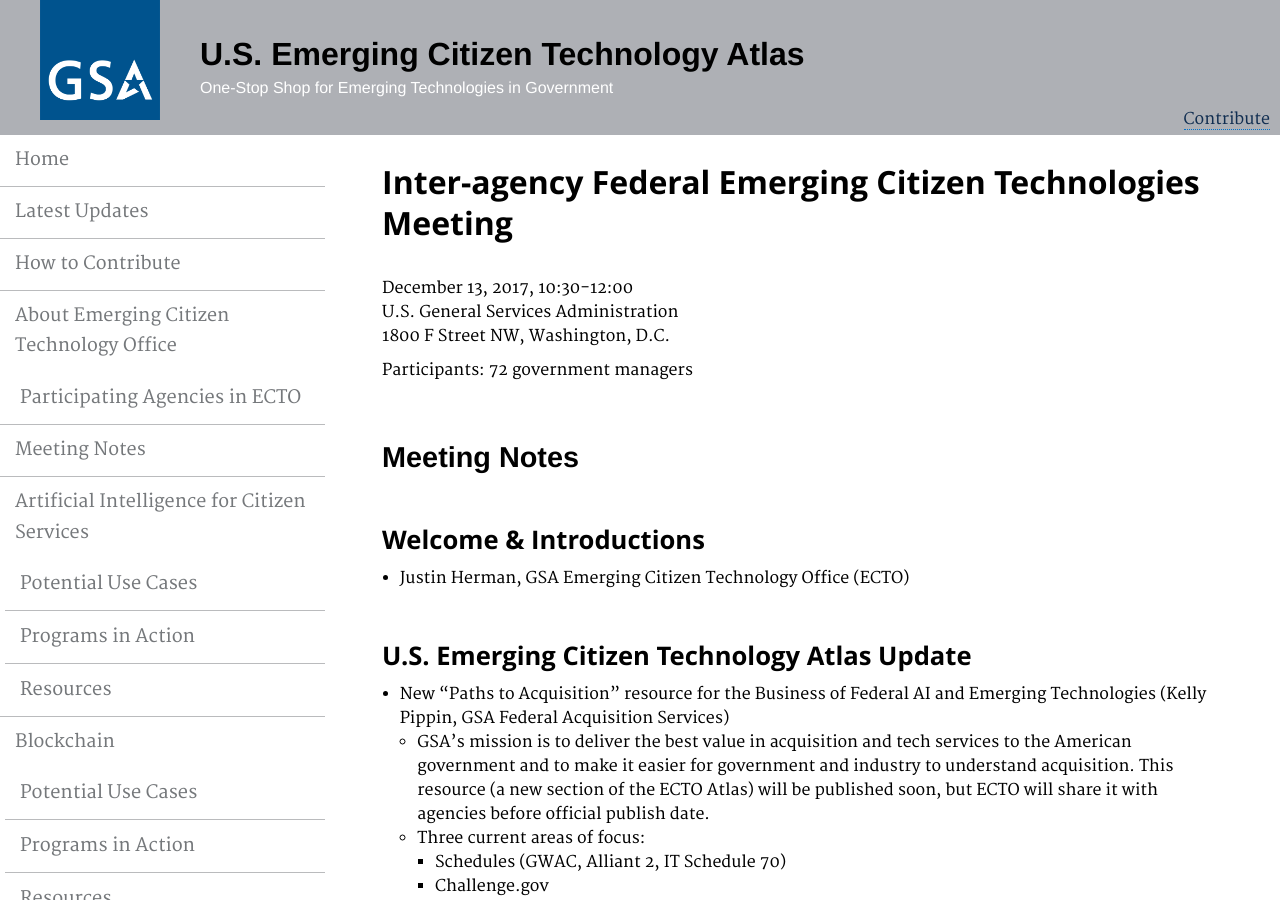
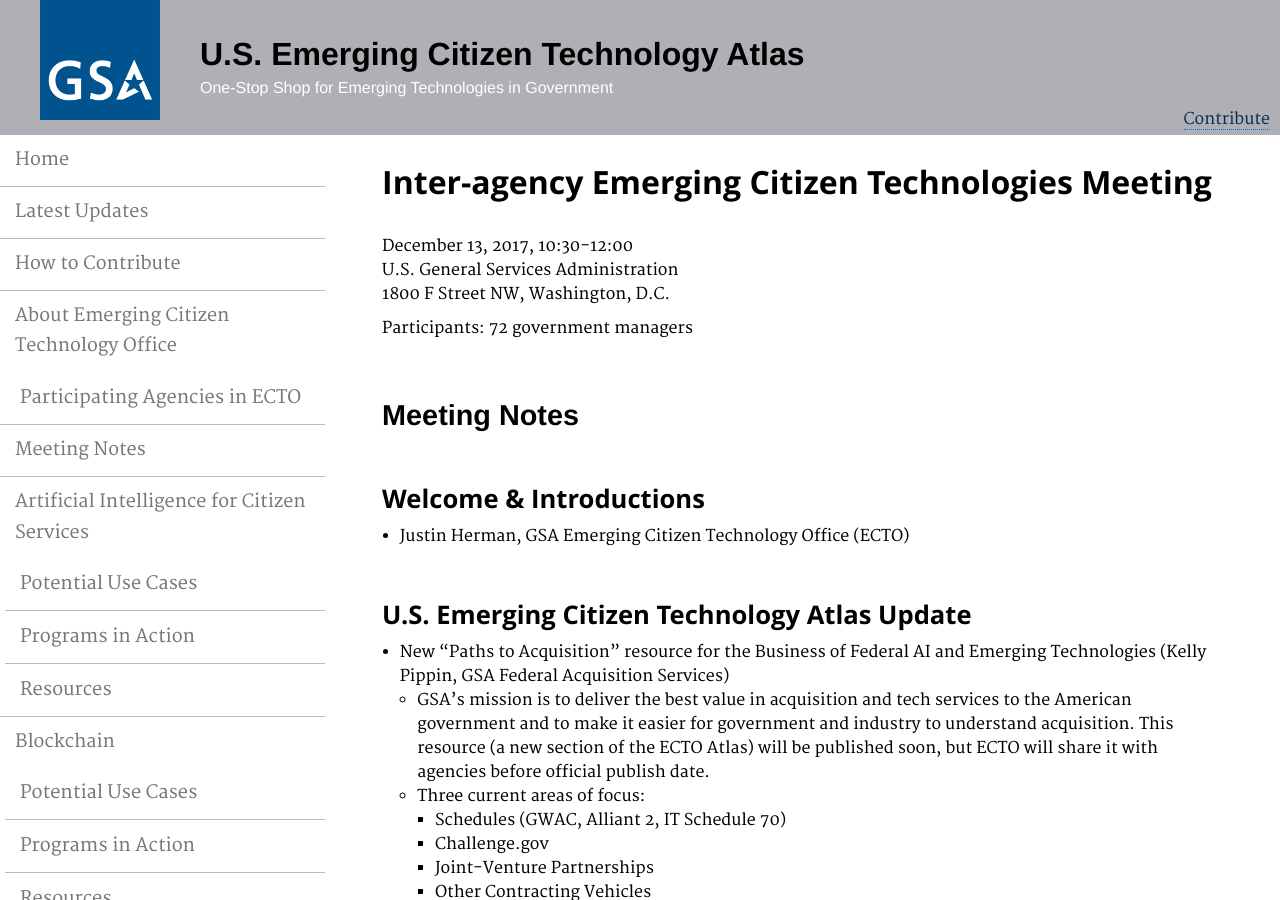
Before and after one commit to GSA/emerging-technology-atlas, a Jekyll site: the page built from pages/2017-12-Meeting.md, in a window 1280 px wide and 900 px high. Built offline with Jekyll 4.4.1, drawn with Linux system fonts in a browser that asks for light colours.

Commit message:
Update 2017-12-Meeting.md

```diff
--- a/pages/2017-12-Meeting.md
+++ b/pages/2017-12-Meeting.md
@@ -5,7 +5,7 @@ permalink: /2017-12-Meeting/
 description: ""
 ---
 
-# Inter-agency Federal Emerging Citizen Technologies Meeting
+# Inter-agency Emerging Citizen Technologies Meeting
 December 13, 2017, 10:30-12:00 <br>
 U.S. General Services Administration <br>
 1800 F Street NW, Washington, D.C.
```
